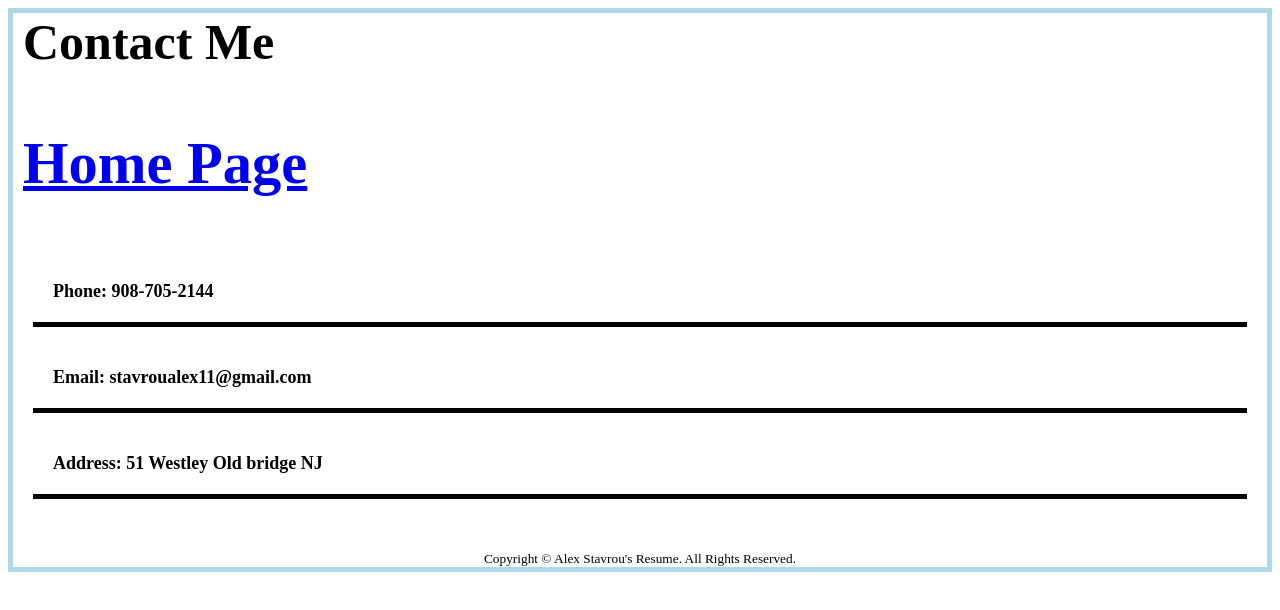
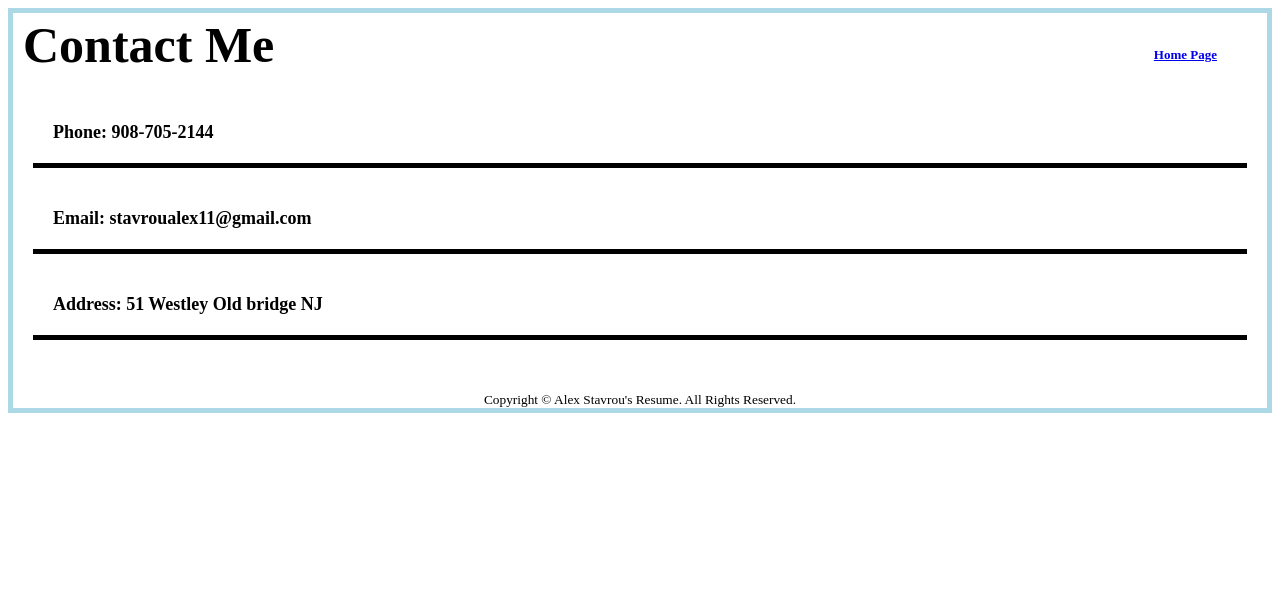
Before and after one commit to Alexs2256/Alex-s-Resume, a plain HTML site: page page2.html in a window 1280 px wide. Drawn offline with Linux system fonts and the light colour scheme.

Commit message:
Update style.css

```diff
--- a/style.css
+++ b/style.css
@@ -16,6 +16,20 @@ h2 {
     text-align: center;
     padding-right: 50px;
 }
+
+h3 {
+    font-size: small;
+    display: inline-block;
+    margin-right: 50px;
+
+}
+
+.hpg2 {
+    display: flex;
+    justify-content: space-between;
+    align-items: center
+}
+
 
 ul  {
     text-align: center;
```
